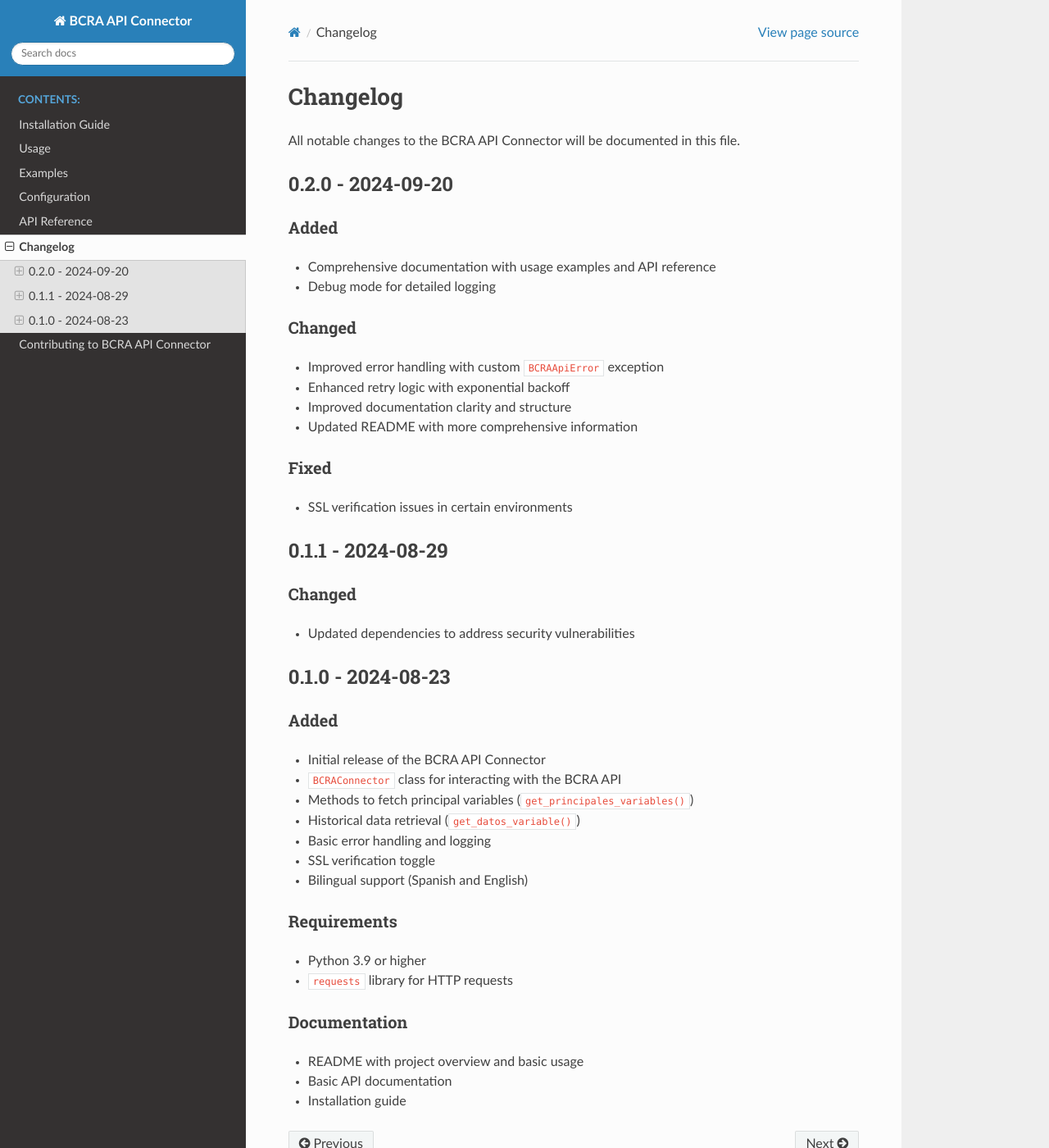
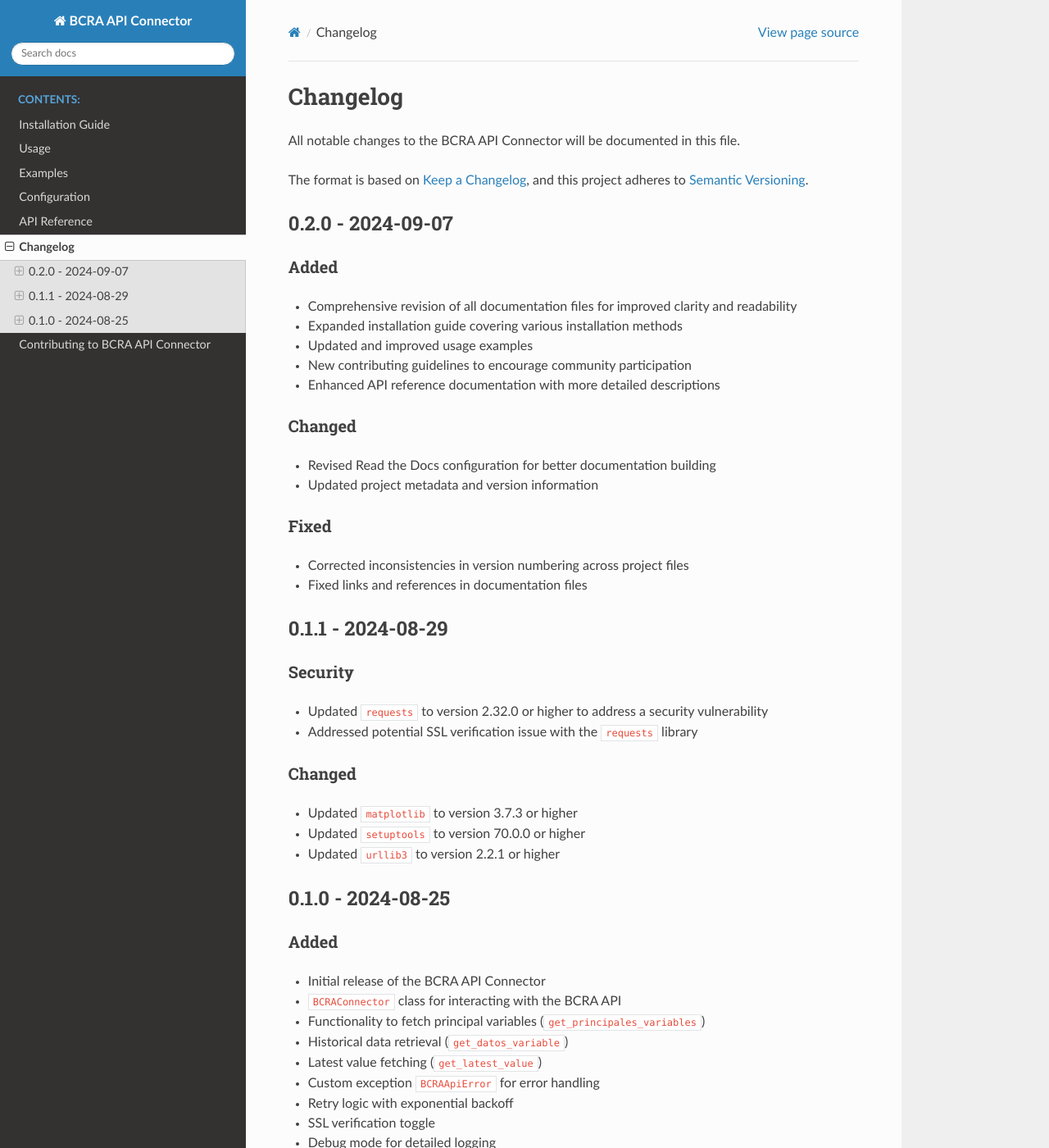
Before and after one commit to PPeitsch/bcra-connector, a Sphinx documentation site: the page built from docs/source/changelog.rst, in a window 1280 px wide and 1400 px high. Shown: the whole window at 82% size. Built offline with Sphinx 7.4.7 and the Read the Docs theme 2.0.0, drawn with Linux system fonts in a browser that asks for light colours; some of the changed text lies outside the part shown.

Commit message:
fixed changelog in docs

```diff
--- a/docs/source/changelog.rst
+++ b/docs/source/changelog.rst
@@ -3,52 +3,81 @@
 
 All notable changes to the BCRA API Connector will be documented in this file.
 
-0.2.0 - 2024-09-20
+The format is based on `Keep a Changelog <https://keepachangelog.com/en/1.0.0/>`_,
+and this project adheres to `Semantic Versioning <https://semver.org/spec/v2.0.0.html>`_.
+
+0.2.0 - 2024-09-07
 ------------------
 
 Added
 ^^^^^
-* Comprehensive documentation with usage examples and API reference
-* Debug mode for detailed logging
+* Comprehensive revision of all documentation files for improved clarity and readability
+* Expanded installation guide covering various installation methods
+* Updated and improved usage examples
+* New contributing guidelines to encourage community participation
+* Enhanced API reference documentation with more detailed descriptions
 
 Changed
 ^^^^^^^
-* Improved error handling with custom ``BCRAApiError`` exception
-* Enhanced retry logic with exponential backoff
-* Improved documentation clarity and structure
-* Updated README with more comprehensive information
+* Revised Read the Docs configuration for better documentation building
+* Updated project metadata and version information
 
 Fixed
 ^^^^^
-* SSL verification issues in certain environments
+* Corrected inconsistencies in version numbering across project files
+* Fixed links and references in documentation files
 
 0.1.1 - 2024-08-29
 ------------------
 
+Security
+^^^^^^^^
+* Updated ``requests`` to version 2.32.0 or higher to address a security vulnerability
+* Addressed potential SSL verification issue with the ``requests`` library
+
 Changed
 ^^^^^^^
-* Updated dependencies to address security vulnerabilities
+* Updated ``matplotlib`` to version 3.7.3 or higher
+* Updated ``setuptools`` to version 70.0.0 or higher
+* Updated ``urllib3`` to version 2.2.1 or higher
 
-0.1.0 - 2024-08-23
+0.1.0 - 2024-08-25
 ------------------
 
 Added
 ^^^^^
 * Initial release of the BCRA API Connector
 * ``BCRAConnector`` class for interacting with the BCRA API
-* Methods to fetch principal variables (``get_principales_variables()``)
-* Historical data retrieval (``get_datos_variable()``)
-* Basic error handling and logging
+* Functionality to fetch principal variables (``get_principales_variables``)
+* Historical data retrieval (``get_datos_variable``)
+* Latest value fetching (``get_latest_value``)
+* Custom exception ``BCRAApiError`` for error handling
+* Retry logic with exponential backoff
 * SSL verification toggle
-* Bilingual support (Spanish and English)
+* Debug mode for detailed logging
 
 Requirements
 ^^^^^^^^^^^^
 * Python 3.9 or higher
-* ``requests`` library for HTTP requests
 
 Documentation
 ^^^^^^^^^^^^^
 * README with project overview and basic usage
-* Basic API documentation
+* Comprehensive API documentation
+* Usage examples for all main features
 * Installation guide
+
+Examples
+^^^^^^^^
+* Scripts demonstrating various use cases:
+    * Fetching and visualizing principal variables
+    * Retrieving and plotting historical data
+    * Comparing latest values for multiple variables
+    * Error handling scenarios
+    * Different connector configurations
+
+Development
+^^^^^^^^^^^
+* Project structure set up for future expansion
+* Basic error handling and logging implemented
+* Foundation laid for future testing framework
```
